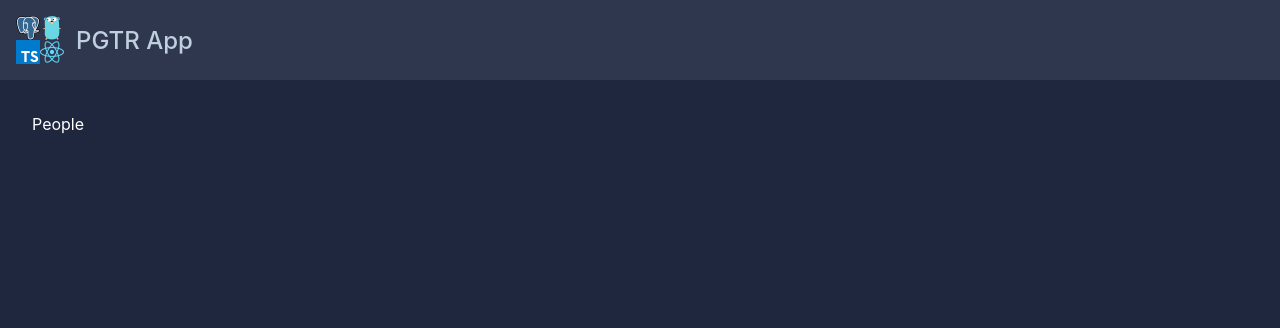
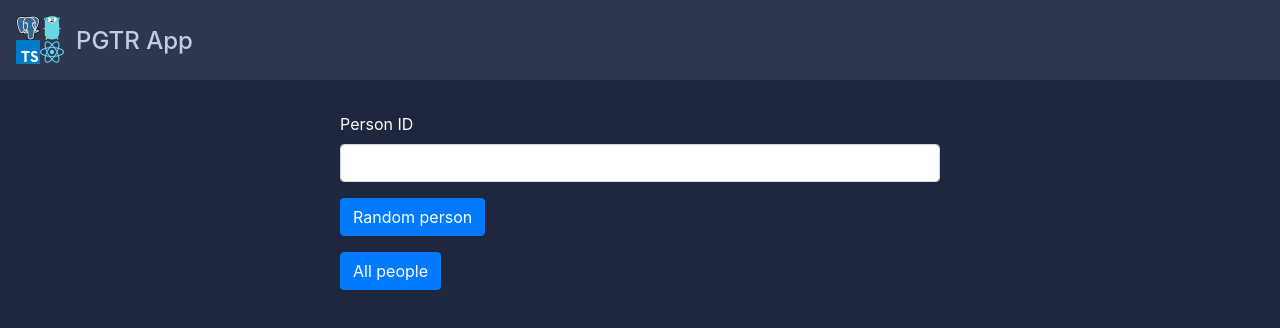
Before and after one commit to WKHAllen/pgtr-sample-app, a React (Create React App) app in the folder app/: page /people in a window 1280 px wide. Shown: the top 328 px of the page. Built offline with nearby package versions, Linux system fonts and the light colour scheme.

Commit message:
Build people and quotes pages

```diff
--- a/app/src/components/People.tsx
+++ b/app/src/components/People.tsx
@@ -1,10 +1,62 @@
 import React from 'react';
+import '../css/People.css';
 
-export default class People extends React.Component {
+interface PeopleState {
+	person: string
+}
+
+export default class People extends React.Component<{}, PeopleState> {
+	constructor(props: any) {
+		super(props);
+		this.state = {
+			person: ''
+		};
+	}
+
+	getJSON(url: string) {
+		return fetch(url).then(res => res.json());
+	}
+
+	getPersonById(event: React.ChangeEvent<HTMLInputElement>) {
+		this.getJSON(`/api/person/id/${event.target.value}`)
+			.then(console.log);
+	}
+
+	getRandomPerson() {
+		this.getJSON('/api/person/random')
+			.then(console.log);
+	}
+
+	getAllPeople() {
+		this.getJSON('/api/people')
+			.then(console.log);
+	}
+
 	render() {
 		return (
-			<div>
-				People
+			<div className="People">
+				<div className="form-group">
+					<label htmlFor="person-id">Person ID</label>
+					<input id="person-id"
+						   className="form-control"
+						   type="number"
+						   onChange={(event) => this.getPersonById(event)} />
+				</div>
+				<div className="form-group">
+					<button className="btn btn-primary"
+							type="button"
+							onClick={() => this.getRandomPerson()}>
+						Random person
+					</button>
+				</div>
+				<div className="form-group">
+					<button className="btn btn-primary"
+							type="button"
+							onClick={() => this.getAllPeople()}>
+						All people
+					</button>
+				</div>
+				<div>{this.state.person}</div>
 			</div>
 		);
 	}
--- a/app/src/components/Quotes.tsx
+++ b/app/src/components/Quotes.tsx
@@ -1,10 +1,62 @@
 import React from 'react';
+import '../css/Quotes.css';
 
-export default class Quotes extends React.Component {
+interface QuotesState {
+	quote: string
+}
+
+export default class Quotes extends React.Component<{}, QuotesState> {
+	constructor(props: any) {
+		super(props);
+		this.state = {
+			quote: ''
+		};
+	}
+
+	getJSON(url: string) {
+		return fetch(url).then(res => res.json());
+	}
+
+	getQuoteById(event: React.ChangeEvent<HTMLInputElement>) {
+		this.getJSON(`/api/quote/id/${event.target.value}`)
+			.then(console.log);
+	}
+
+	getRandomQuote() {
+		this.getJSON('/api/quote/random')
+			.then(console.log);
+	}
+
+	getAllQuotes() {
+		this.getJSON('/api/quotes')
+			.then(console.log);
+	}
+
 	render() {
 		return (
-			<div>
-				Quotes
+			<div className="Quotes">
+				<div className="form-group">
+					<label htmlFor="quote-id">Quote ID</label>
+					<input id="quote-id"
+						   className="form-control"
+						   type="number"
+						   onChange={(event) => this.getQuoteById(event)} />
+				</div>
+				<div className="form-group">
+					<button className="btn btn-primary"
+							type="button"
+							onClick={() => this.getRandomQuote()}>
+						Random quote
+					</button>
+				</div>
+				<div className="form-group">
+					<button className="btn btn-primary"
+							type="button"
+							onClick={() => this.getAllQuotes()}>
+						All quotes
+					</button>
+				</div>
+				<div>{this.state.quote}</div>
 			</div>
 		);
 	}
--- /dev/null
+++ b/app/src/css/People.css
@@ -0,0 +1,4 @@
+.People {
+	max-width: 600px;
+	margin: auto;
+}
--- /dev/null
+++ b/app/src/css/Quotes.css
@@ -0,0 +1,4 @@
+.Quotes {
+	max-width: 600px;
+	margin: auto;
+}
```
